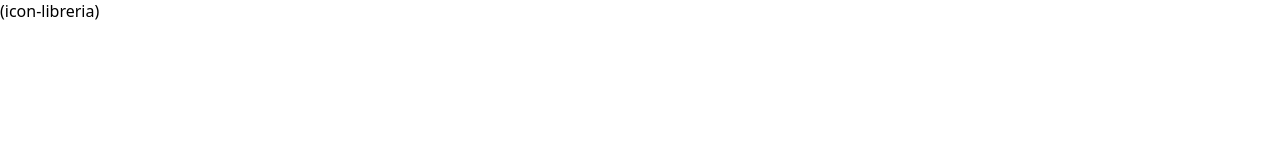
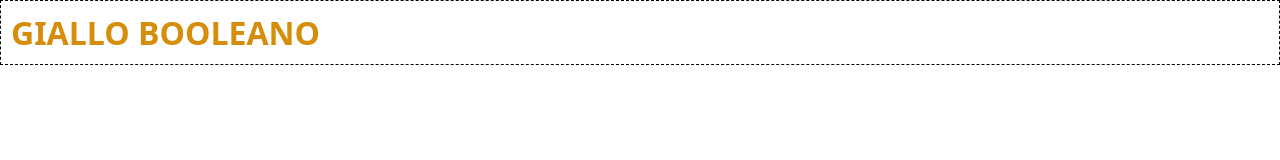
Before and after one commit to LuigiSerra91/htmlcss-responsive-layout, a plain HTML site: page index.html in a window 1280 px wide. Drawn offline with Linux system fonts and the light colour scheme.

Commit message:
fix_header

```diff
--- a/css/style.css
+++ b/css/style.css
@@ -2,6 +2,9 @@
     box-sizing: border-box;
     padding: 0;
     margin: 0;
+}
+.debug{
+    border: 1px dashed;
 }
 
 body{
@@ -23,3 +26,8 @@ img{
     margin: 0 -1rem;
     flex-wrap: wrap;
 }
+
+h1{
+    padding: 10px;
+    color: rgb(214, 142, 10);
+}
--- a/index.html
+++ b/index.html
@@ -6,7 +6,7 @@
     <title>Giallo Booleano</title>
     <link rel="stylesheet" href="./css/style.css">
 
-    <link rel="stylesheet" href="https://cdnjs.cloudflare.com/ajax/libs/font-awesome/6.6.0/css/all.min.css" integrity="sha512-Kc323vGBEqzTmouAECnVceyQqyqdsSiqLQISBL29aUW4U/M7pSPA/gEUZQqv1cwx4OnYxTxve5UMg5GT6L4JJg==" crossorigin="anonymous" referrerpolicy="no-referrer" />   (icon-libreria)
+    <link rel="stylesheet" href="https://cdnjs.cloudflare.com/ajax/libs/font-awesome/6.6.0/css/all.min.css" integrity="sha512-Kc323vGBEqzTmouAECnVceyQqyqdsSiqLQISBL29aUW4U/M7pSPA/gEUZQqv1cwx4OnYxTxve5UMg5GT6L4JJg==" crossorigin="anonymous" referrerpolicy="no-referrer" />
 
     <link href="https://fonts.googleapis.com/css2?family=Nerko+One&display=swap" rel="stylesheet">
 
@@ -17,11 +17,15 @@
 </head>
 <body class="debug">
 
-    <header #app_header></header>
+    <header id="app_header">
+        <h1>
+            GIALLO BOOLEANO
+        </h1>
+    </header>
 
-    <main #app_main></main>
+    <main id="app_main"></main>
 
-    <footer #app_footer></footer>
+    <footer id="app_footer"></footer>
 
 
 
```
